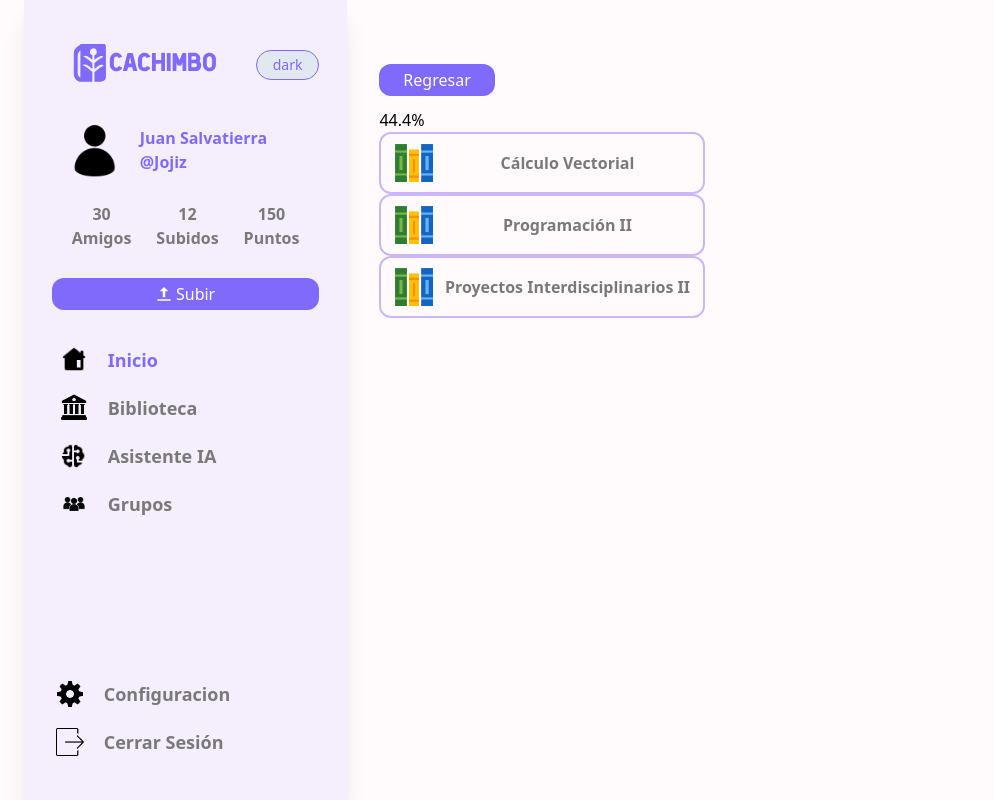
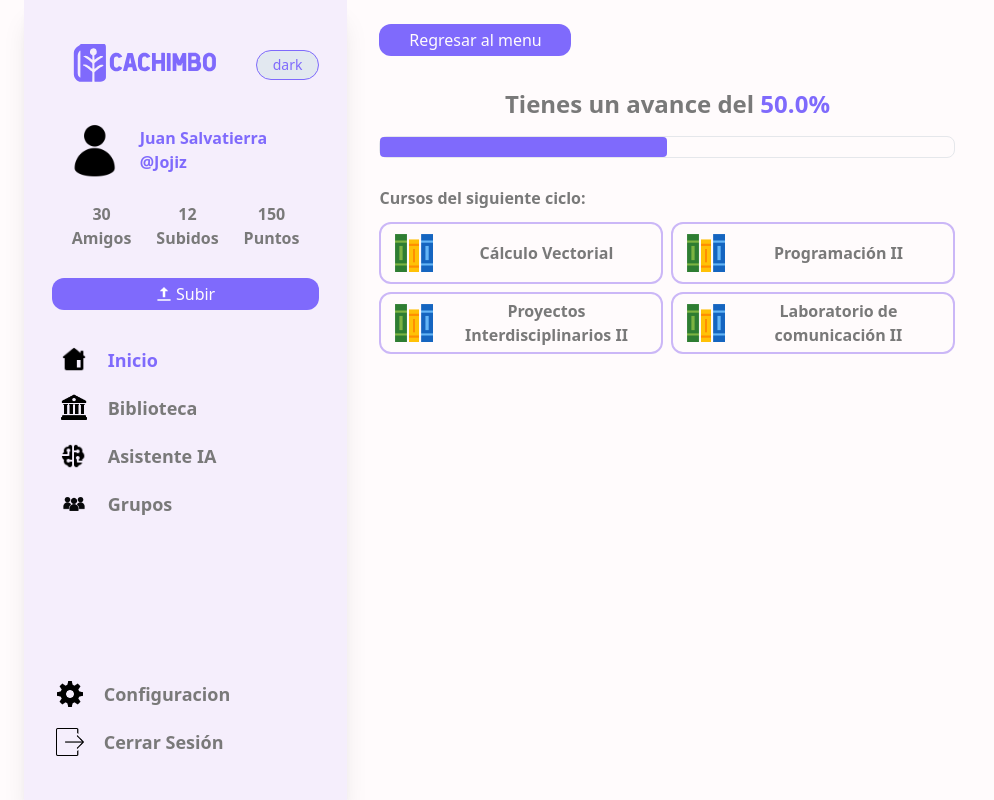
Before and after one commit to Auky216/Cachimbo, a React (Vite) app: page /dashboard/main/nextcourses in a window 1280 px wide. Shown: the whole page, without its empty margins (0-994 px from the left). Built offline with nearby package versions, Linux system fonts and the light colour scheme.

Commit message:
Finishing the next courses section and creating the file of user data

```diff
--- a/src/constant/course.js
+++ b/src/constant/course.js
@@ -81,12 +81,21 @@ export const getCursos = {
     rate: 0,
     keyKnowledges: [],
   },
-  labCom1:{
+  labcom1:{
     bannerImage: Antonio,
     title: "Laboratorio de comunicación I",
     info: "Lectura y lectura y más lecturas",
     reqcourses: [],
-    nextCourses: ["labCom2"],
+    nextCourses: ["labcom2"],
+    rate: 0,
+    keyKnowledges: [],
+  },
+  labcom2:{
+    bannerImage: Antonio,
+    title: "Laboratorio de comunicación II",
+    info: "Lectura y lectura y más lecturas",
+    reqcourses: [],
+    nextCourses: [],
     rate: 0,
     keyKnowledges: [],
   },
--- a/src/constant/teachers.js
+++ b/src/constant/teachers.js
@@ -29,7 +29,7 @@ export const teachers = [
     id: 276,
     name: "Zorrilla",
     photo: "https://utec.edu.pe/sites/default/files/pictures/picture-651-1565988664.png",
-    courses: ["labCom1"],
+    courses: ["labcom1"],
     rate: 4,
     descrip: "Sus coordinadores dan miedo",
   },
--- a/src/constant/user_data.js
+++ b/src/constant/user_data.js
@@ -1,8 +1,9 @@
 export const data_user = {
     "id": 1,
-    "name": "Juan Pepito",
+    "name": "Juan Salvatierra",
     "last_name": "Perez Gonzales",
+    "nickname": "@Jojiz",
     "career":"Computer Science",
-    "courses_passed":["calcvar", "matedisc2", "progra1", "pi1"],
+    "courses_passed":["calcvar", "matedisc2", "progra1", "pi1", "labcom1"],
     "email": "pepito@gonzales.com"
 }
--- a/src/sections/NextCourses.jsx
+++ b/src/sections/NextCourses.jsx
@@ -10,12 +10,12 @@ const TeacherMain = () => {
 
     const cursosArrayUser = Object.keys(data_user);
     const cursosTotales = Object.keys(getCursos);
-    const progress = (((data_user[cursosArrayUser[4]].length/cursosTotales.length))*100).toFixed(1);
+    const progress = (((data_user[cursosArrayUser[5]].length/cursosTotales.length))*100).toFixed(1);
     const [next_courses, update_course] = useState([]);
 
     useEffect(() => {
         const coursesSet = new Array();
-        data_user[cursosArrayUser[4]].forEach((c) => {
+        data_user[cursosArrayUser[5]].forEach((c) => {
             if ((getCursos[c]["nextCourses"]).length > 0) {
                 coursesSet.push(getCursos[c]["nextCourses"]);
             }
@@ -23,18 +23,27 @@ const TeacherMain = () => {
         update_course(coursesSet);
     }, []);
     //console.log(data_user[cursosArrayUser[4]]);
-    console.log(next_courses);
+    //console.log(next_courses);
     return(
-        <div>
-            <div className='w-full mt-16'>
-                <NavLink to="/dashboard/main/">
-                    <button className="mb-3 mt-2 flex min-h-8 w-1/6 items-center justify-center rounded-xl bg-cach-l3 text-cach-l1">
-                        Regresar
+        <div className='w-full'>
+            <div className="flex justify-between items-center mt-4 mb-5 m-auto">
+                <NavLink to="/dashboard/main/" className="min-w-48">
+                    <button className="mb-3 mt-2 flex min-h-8 w-full items-center justify-center rounded-xl bg-cach-l3 text-cach-l1">
+                        Regresar al menu
                     </button>
                 </NavLink>
             </div>
-            <h1>{progress}%</h1>
-            <div>
+            <div className='w-5/6 text-cach-l5 dark:text-cach-l1'>
+                {/*Sección de la barra de progreso*/}
+                <div className='m-auto'>
+                    <h1 className='text-center my-4 text-2xl font-bold'> Tienes un avance del <span className='text-cach-l3'>{progress}%</span></h1>
+                    <div className='w-full border rounded-lg'>
+                        <div style={{ width: `${progress}%` }} className={`rounded h-5 bg-cach-l3`}></div>
+                    </div>
+                </div>
+                <div className='mt-7'>
+                    <p className='font-bold'>Cursos del siguiente ciclo: </p>
+                    <div className="grid grid-cols-1 gap-2 pt-3 md:grid-cols-2">
                     {
                         Object.values(next_courses).map((c) => (
                             <MiniCard
@@ -49,6 +58,8 @@ const TeacherMain = () => {
                     }
                 </div>
                 </div>
+            </div>
+        </div>
     )
 }
 
--- a/src/sections/infoCourse/CDescrip.jsx
+++ b/src/sections/infoCourse/CDescrip.jsx
@@ -19,7 +19,7 @@ const CDescrip = ({ courseTeachers, cursoObj }) => {
                   key={c}
                   classimg="size-24"
                   classcont="text-md w-32 pr-3"
-                  link="#"
+                  link={`/dashboard/main/teachers/${c.id}`}
                   image={c.photo}
                   title={c.name}
                 />
```
Lines whose indentation alone changed are shown as unchanged.
